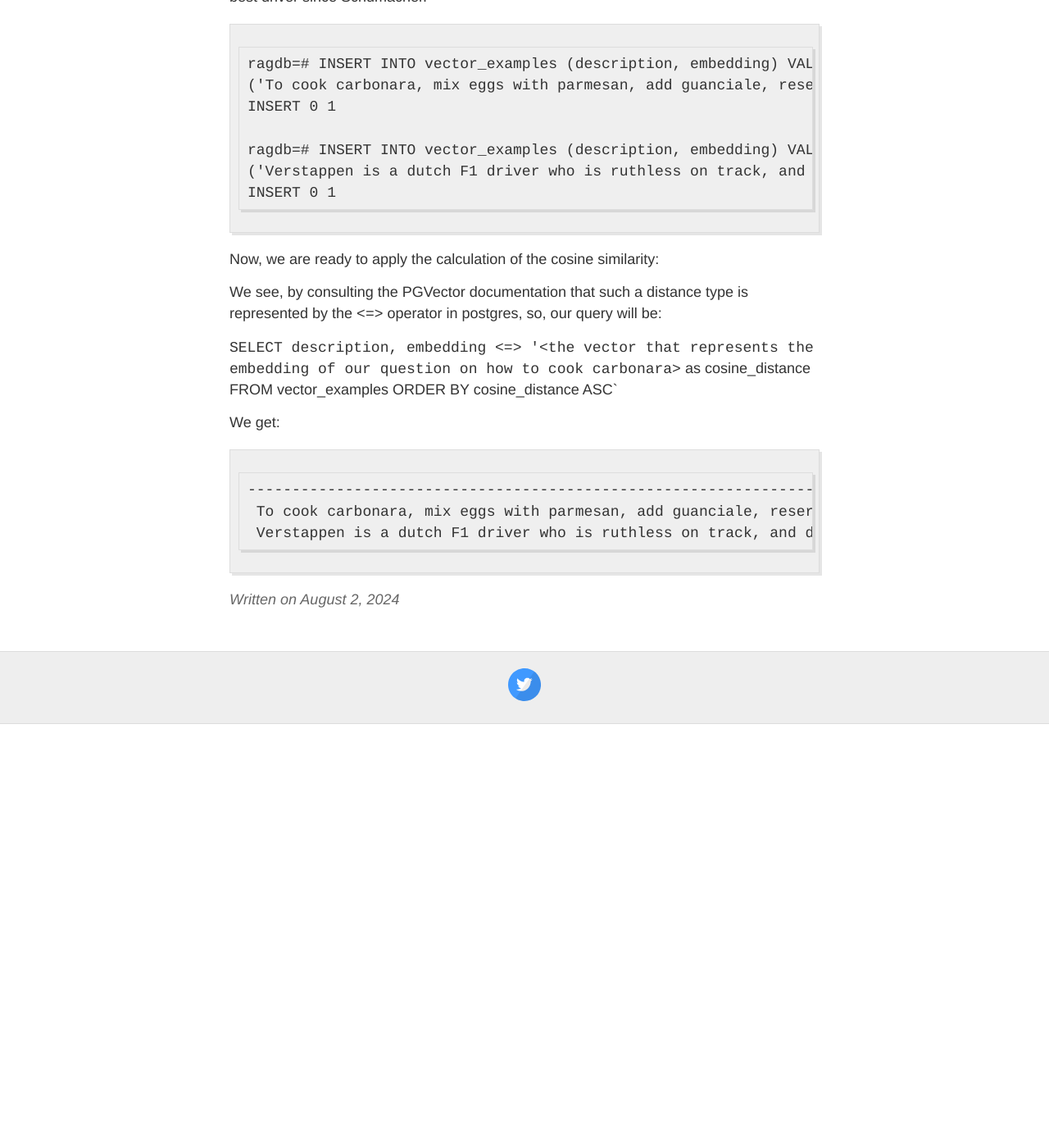
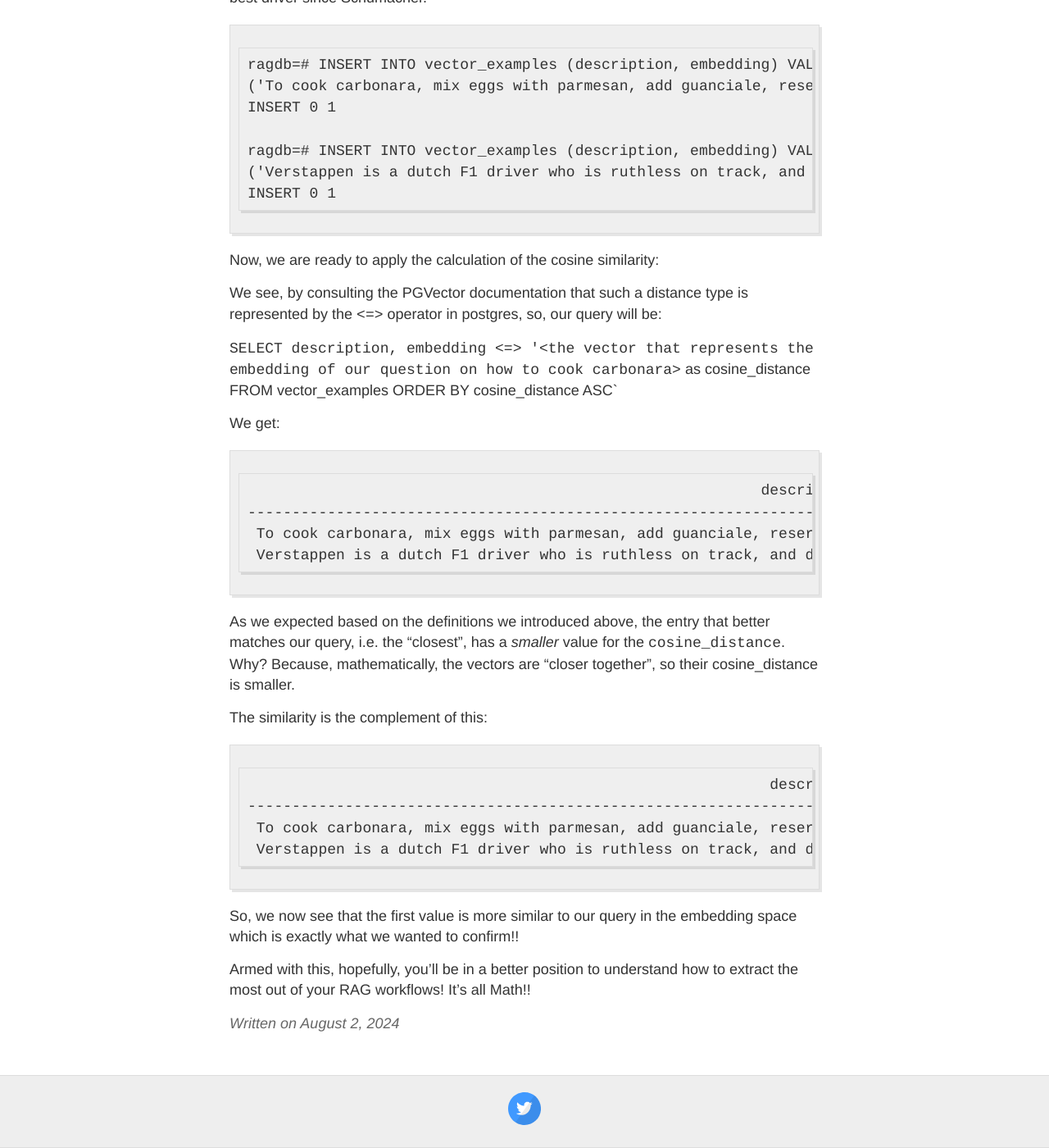
Before and after one commit to bruno-oliveira/techblog, a Jekyll site: the page built from _posts/2024-08-02-Understanding-the-internals-of-RAG.md, in a window 1280 px wide and 1400 px high, scrolled down 9186 px. Shown: the whole window at 82% size. Built offline with Jekyll 4.4.1, drawn with Linux system fonts in a browser that asks for light colours; our own code applies the rules of GitHub Pages for plain Markdown files; before the commit the page ends 10069 px from its top, so only the background shows below that; some of the changed text lies outside the part shown.

Commit message:
Update 2024-08-02-Understanding-the-internals-of-RAG.md

````diff
--- a/_posts/2024-08-02-Understanding-the-internals-of-RAG.md
+++ b/_posts/2024-08-02-Understanding-the-internals-of-RAG.md
@@ -206,13 +206,13 @@ Fluent expression exposed by the Spring AI library:
 
 See here, where it says: `similarity threshold`.
 
-That is defined as the complement of the cosine distance, i.e. if the cosine distance between V1 and V2 is X, then we have:
+That is defined as the complement of the cosine distance, i.e. if the cosine distance between V1 and V2 is defined as `CosineDistance(V1, V2)`, then we have:
 
 SimilarityThreshold = 1 - CosineDistance(V1, V2)
 
 If we think geometrically, imagine two vectors in the XY cartesian plane, and imagine both vectors have the same origin point, and now, imagine an angle between them.
 
-The smaller the angle between them is, the closer they are of each other, i.e. the more similar they are. In the limit, when the angle between the vectors is 0, the cosine distance is 1, and the similarity threshold is 0, i.e. there is NO DIFFERENCE between the vectors, so, they are exactly the same.
+The smaller the angle between them is, the closer they are to each other, i.e. the more similar they are. In the limit, when the angle between the vectors is 0, the cosine distance is 1, and the similarity threshold is 0, i.e. there is NO DIFFERENCE between the vectors, so, they are exactly the same.
 
 This is also why the dimensions need to be the same for the embedded documents and question: the difference in the length of the vectors would mess up the calculations!
 
@@ -264,7 +264,23 @@ We see, by consulting the PGVector documentation that such a distance type is re
 We get:
 
 ```
+                                                          description                                                           |  cosine_distance
 ---------------------------------------------------------------------------------------------------------------------------------+--------------------
  To cook carbonara, mix eggs with parmesan, add guanciale, reserve pasta water, boil pasta, combine in a pan and enjoy!          | 0.1745348873407664
  Verstappen is a dutch F1 driver who is ruthless on track, and drives the iconic RB20, beating greats like Schumacher and Senna! | 0.6636126533319713
 ```
+
+As we expected based on the definitions we introduced above, the entry that better matches our query, i.e. the "closest", has a _smaller_ value for the `cosine_distance`. Why? Because, mathematically, the vectors are "closer together", so their cosine_distance is smaller.
+
+The similarity is the complement of this:
+
+```
+                                                           description                                                           |  cosine_distance   |     similarity
+---------------------------------------------------------------------------------------------------------------------------------+--------------------+--------------------
+ To cook carbonara, mix eggs with parmesan, add guanciale, reserve pasta water, boil pasta, combine in a pan and enjoy!          | 0.1745348873407664 | 0.8254651126592336
+ Verstappen is a dutch F1 driver who is ruthless on track, and drives the iconic RB20, beating greats like Schumacher and Senna! | 0.6636126533319713 | 0.3363873466680287
+```
+
+So, we now see that the first value is more similar to our query in the embedding space which is exactly what we wanted to confirm!!
+
+Armed with this, hopefully, you'll be in a better position to understand how to extract the most out of your RAG workflows! It's all Math!!
````
